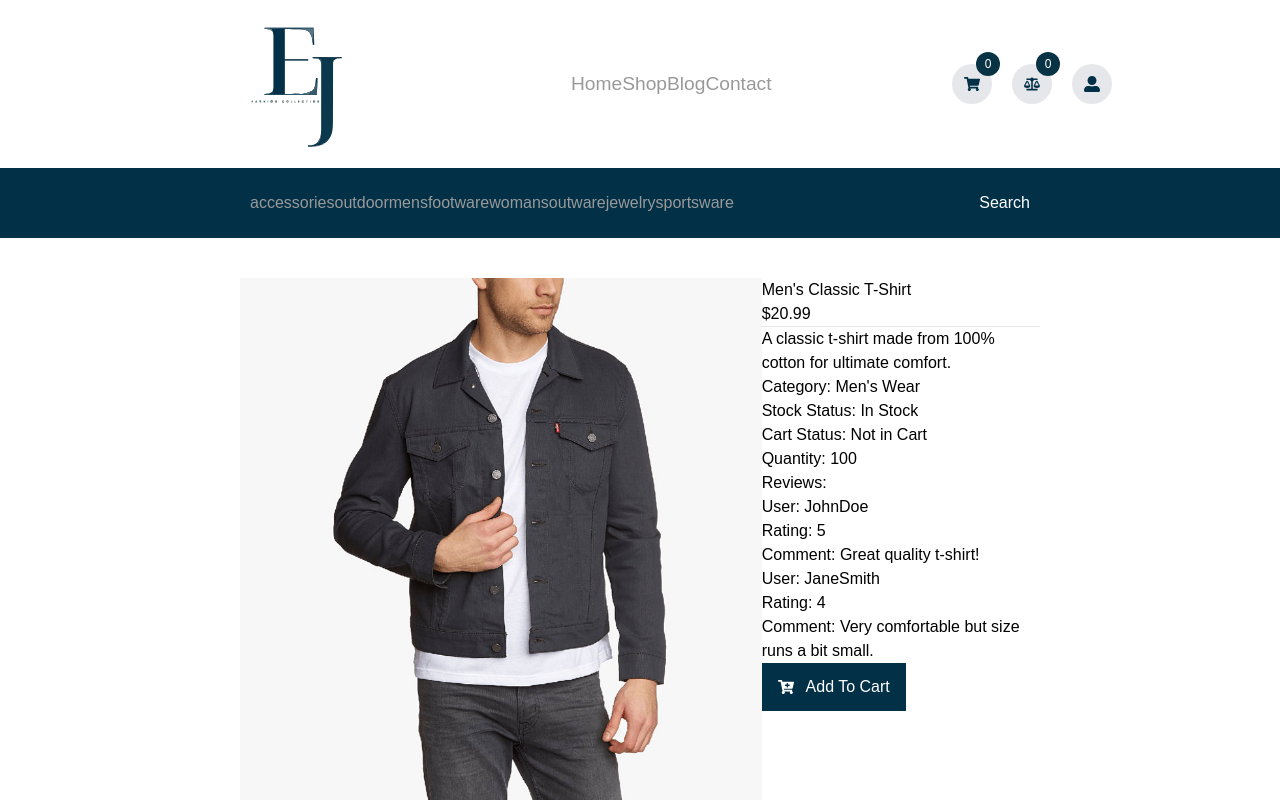
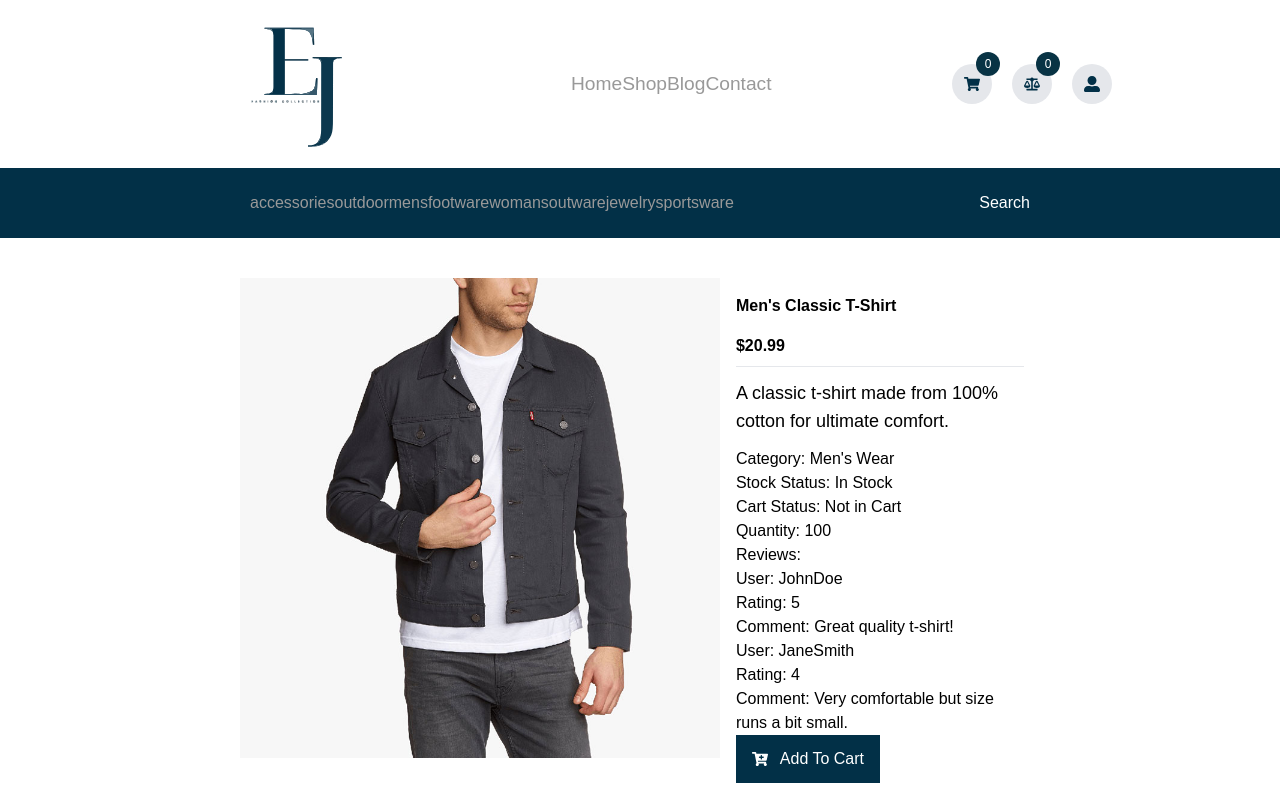
Before and after one commit to Trend20/React-Typescript-e-commerce-template, a React (Create React App) app: page /product/1 in a window 1280 px wide. Shown: the top 802 px of the page. Built offline with nearby package versions, Linux system fonts and the light colour scheme; a small style sheet from the web is missing; a web font is replaced by a local one.

Commit message:
product updates

```diff
--- a/src/pages/cart/CartItem.tsx
+++ b/src/pages/cart/CartItem.tsx
@@ -20,7 +20,7 @@ const CartItem:FC<CartItemProps> = ({item}) =>{
                     />
                 </div>
                 <div className="flex flex-col w-1/2">
-                    <h3 className="text-sm text-gray-900">{item.name}</h3>
+                    <h3 className="text-sm text-gray-900 font-bold">{item.name}</h3>
                     <dl className="mt-0.5 space-y-3 text-[10px] text-gray-600">
                         <div>
                             <Dropdown labelName={'Sizes:'} list={item.size} name={'sizes'} />
--- a/src/pages/products/ProductDetails.tsx
+++ b/src/pages/products/ProductDetails.tsx
@@ -45,11 +45,11 @@ const ProductDetails:FC = () => {
             <div>
                 <img src={product.img} alt={product.name}/>
             </div>
-            <div>
-                <h1>{product.name}</h1>
-                <p>${product.price}</p>
-                <hr/>
-                <p>{product.description}</p>
+            <div className="flex flex-col px-4 py-2">
+                <h1 className="font-bold py-2">{product.name}</h1>
+                <p className="font-bold mt-2">${product.price}</p>
+                <hr className="mt-2"/>
+                <p className="text-lg py-3">{product.description}</p>
                 <p>Category: {product.category}</p>
                 <p>Stock Status: {product.stock_status}</p>
                 <p>Cart Status: {product.cart_status}</p>
--- /dev/null
+++ b/src/pages/products/ProductReview.tsx
@@ -0,0 +1,9 @@
+const ProductReviewPage = () =>{
+    return(
+        <div className="flex flex-col">
+            <h3>ProductReviewPage</h3>
+        </div>
+    )
+}
+
+export default ProductReviewPage;
```
